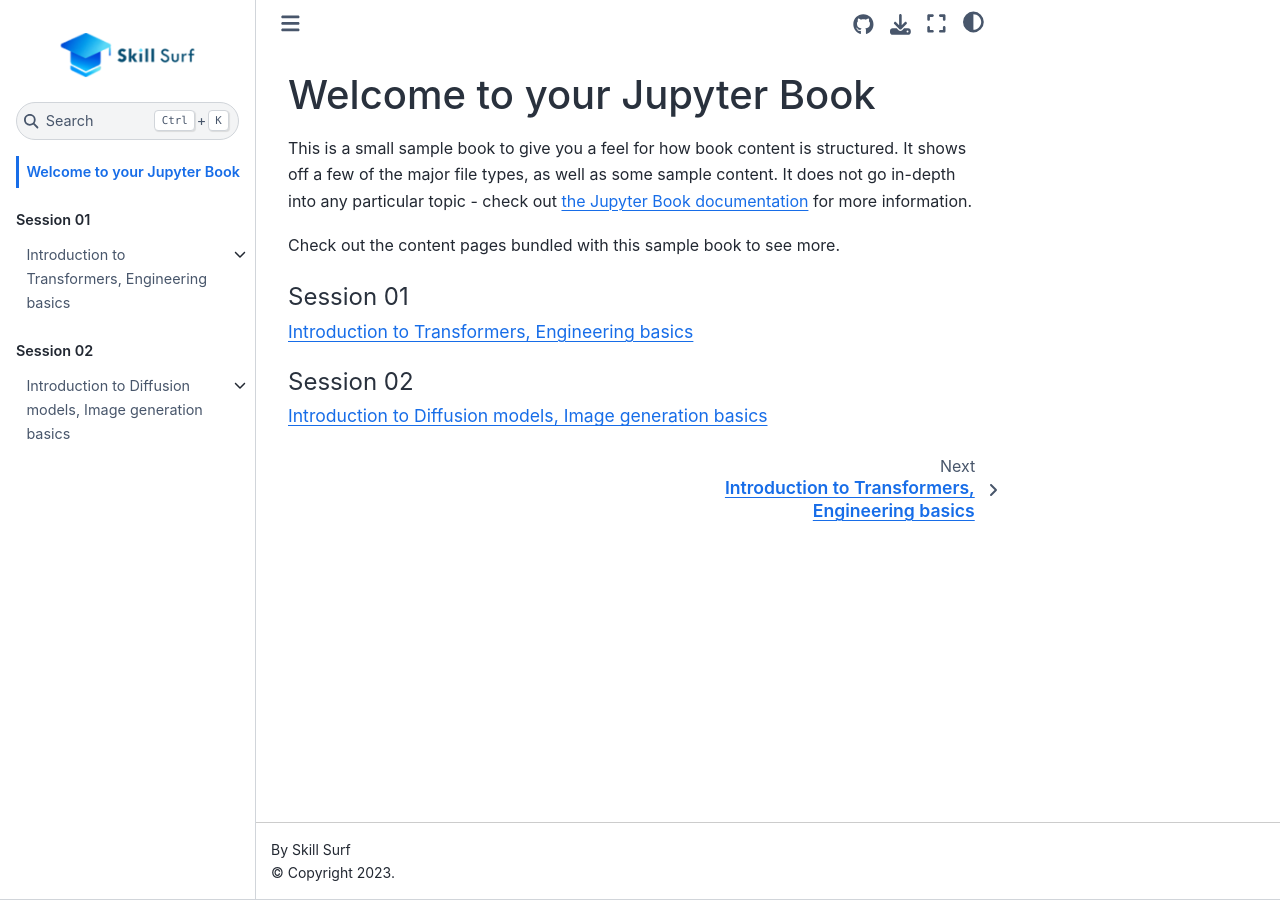
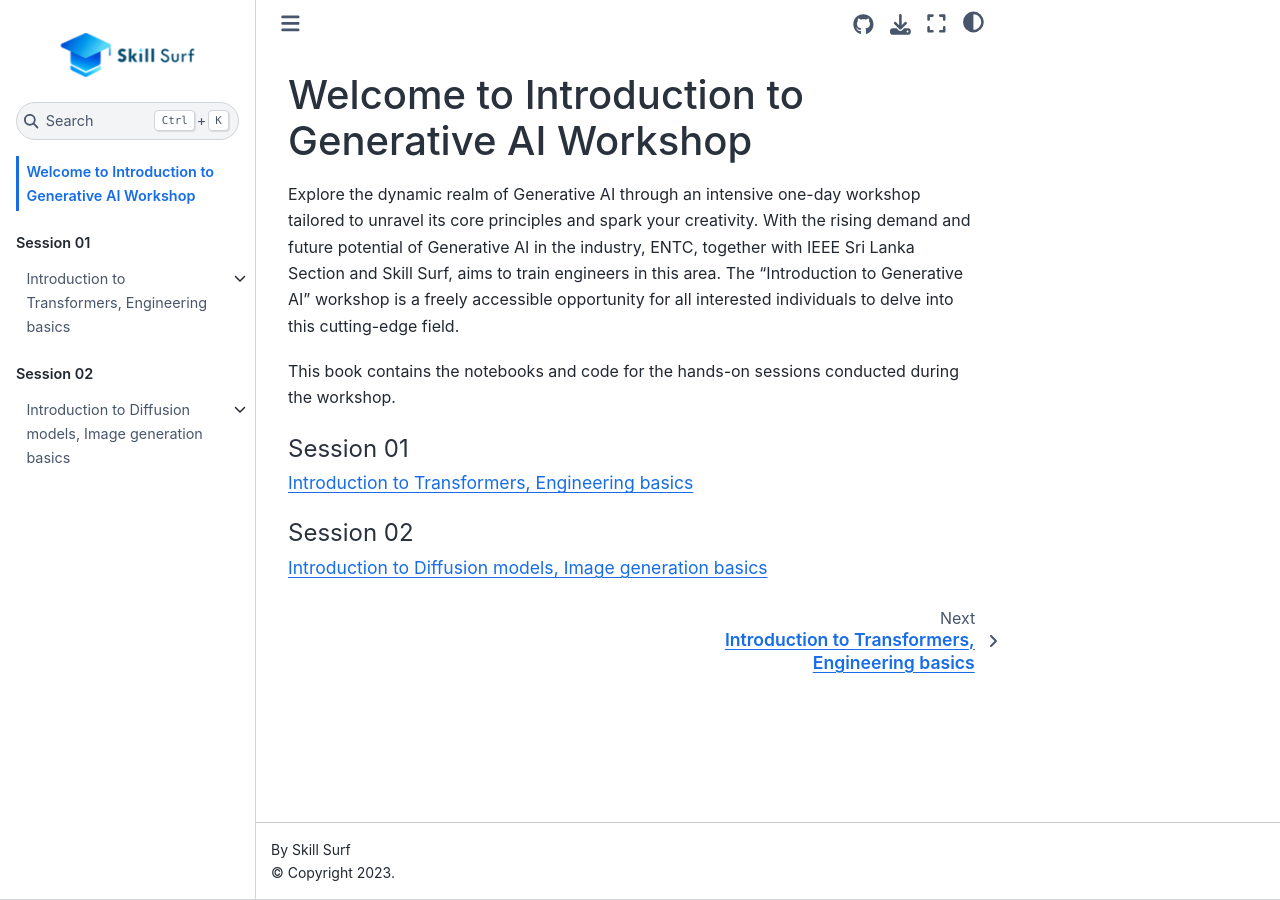
Before and after one commit to SkillSurf/introduction_genAI, a Jupyter Book: the page built from intro.md, in a window 1280 px wide. Built offline with Jupyter Book 1.0.4 settings and Sphinx 7.4.7 and the Sphinx Book theme 1.1.4, drawn with Linux system fonts in a browser that asks for light colours; pages that are not in the unit, such as notebooks, are missing from menus.

Commit message:
Updated intro

````diff
--- a/intro.md
+++ b/intro.md
@@ -1,11 +1,8 @@
-# Welcome to your Jupyter Book
+# Welcome to Introduction to Generative AI Workshop
 
-This is a small sample book to give you a feel for how book content is
-structured.
-It shows off a few of the major file types, as well as some sample content.
-It does not go in-depth into any particular topic - check out [the Jupyter Book documentation](https://jupyterbook.org) for more information.
+Explore the dynamic realm of Generative AI through an intensive one-day workshop tailored to unravel its core principles and spark your creativity. With the rising demand and future potential of Generative AI in the industry, ENTC, together with IEEE Sri Lanka Section and Skill Surf, aims to train engineers in this area. The "Introduction to Generative AI" workshop is a freely accessible opportunity for all interested individuals to delve into this cutting-edge field.
 
-Check out the content pages bundled with this sample book to see more.
+This book contains the notebooks and code for the hands-on sessions conducted during the workshop.
 
 ```{tableofcontents}
 ```
````
